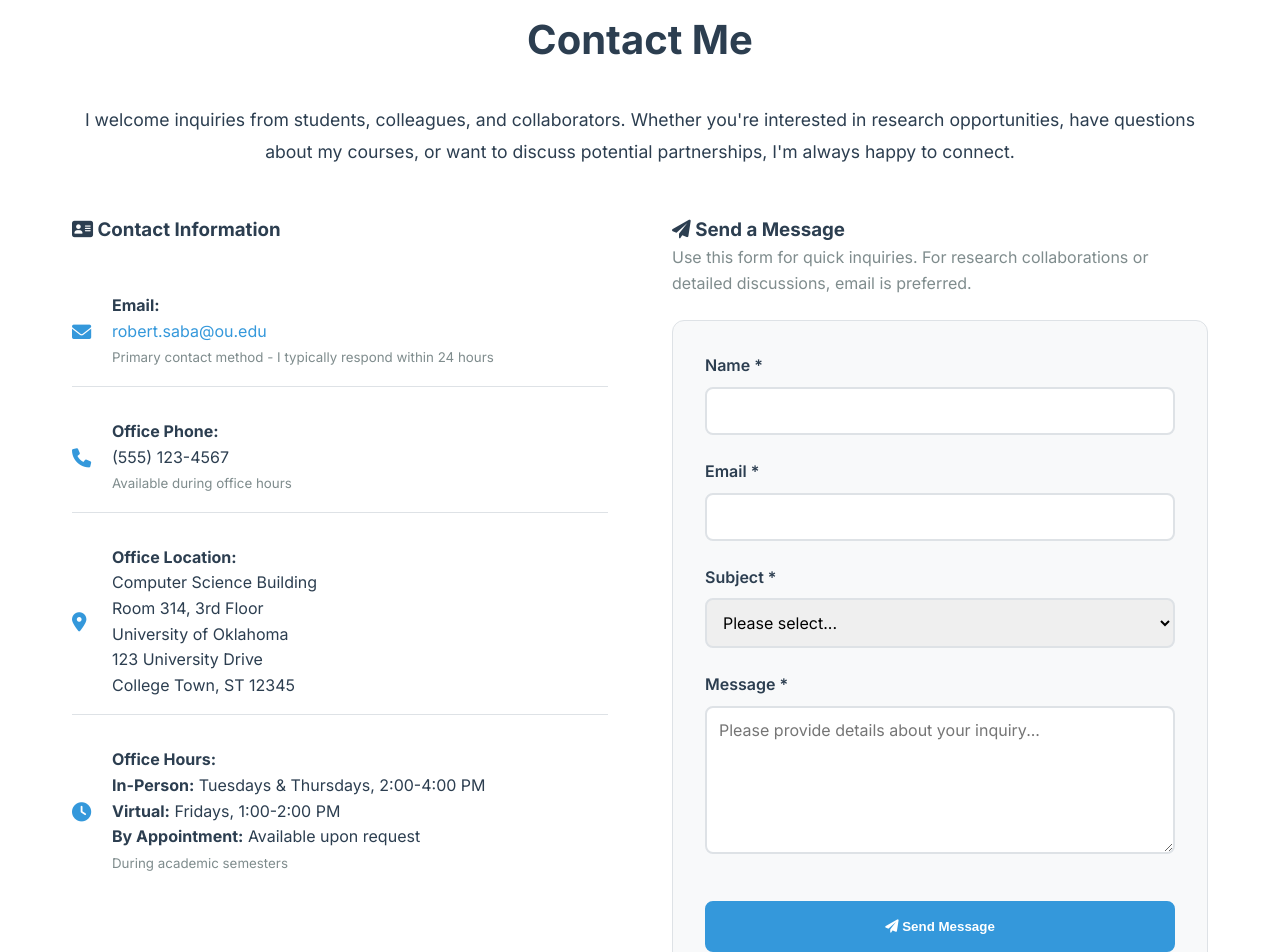
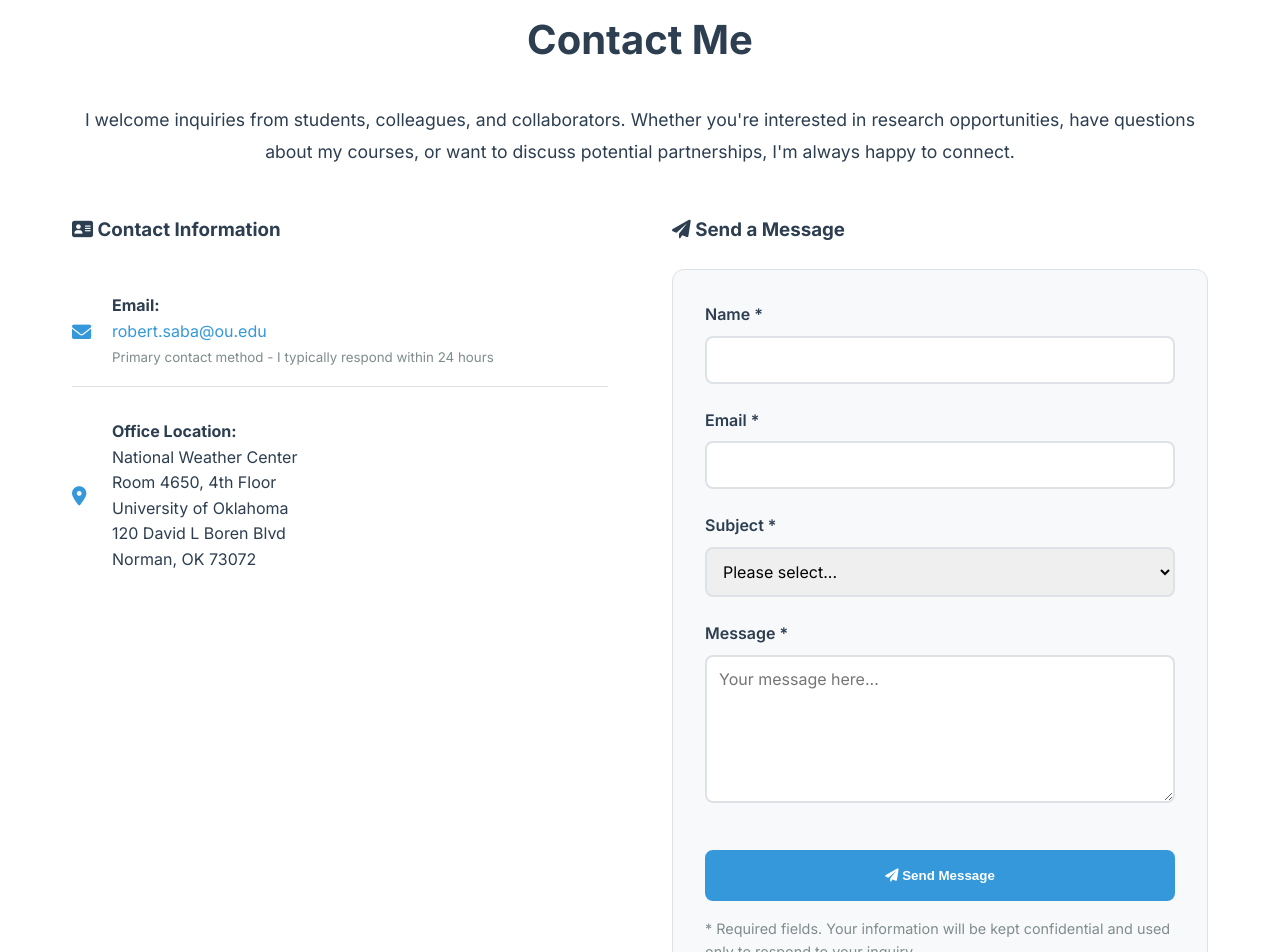
Before and after one commit to bobbysaba/bobbysaba.github.io, a Jekyll site: the page built from contact.md, in a window 1280 px wide and 1400 px high. Shown: the part 440-1392 px from the top of the window. Built offline with Jekyll 4.4.1, drawn with Linux system fonts in a browser that asks for light colours.

Commit message:
editing contact page

```diff
--- a/contact.md
+++ b/contact.md
@@ -2,7 +2,7 @@
 # Jekyll front matter
 layout: default
 title: "Contact Me"
-description: "Get in touch - office hours, contact information, and how to reach me"
+description: "Contact Me | Bobby Saba"
 permalink: /contact/
 ---
 
@@ -31,28 +31,28 @@
                 </div>
             </div>
 
-            <div class="contact-item">
+            <!-- <div class="contact-item">
                 <i class="fas fa-phone"></i>
                 <div>
                     <strong>Office Phone:</strong><br>
                     (555) 123-4567<br>
                     <small style="color: var(--text-light);">Available during office hours</small>
                 </div>
-            </div>
+            </div> -->
 
             <div class="contact-item">
                 <i class="fas fa-map-marker-alt"></i>
                 <div>
                     <strong>Office Location:</strong><br>
-                    Computer Science Building<br>
-                    Room 314, 3rd Floor<br>
+                    National Weather Center<br>
+                    Room 4650, 4th Floor<br>
                     {{ site.author.location }}<br>
-                    123 University Drive<br>
-                    College Town, ST 12345
+                    120 David L Boren Blvd<br>
+                    Norman, OK 73072
                 </div>
             </div>
 
-            <div class="contact-item">
+            <!-- <div class="contact-item">
                 <i class="fas fa-clock"></i>
                 <div>
                     <strong>Office Hours:</strong><br>
@@ -61,15 +61,14 @@
                     <strong>By Appointment:</strong> Available upon request<br>
                     <small style="color: var(--text-light);">During academic semesters</small>
                 </div>
-            </div>
+            </div> -->
         </div>
 
         <!-- Quick Contact Form -->
         <div class="contact-form">
             <h3><i class="fas fa-paper-plane"></i> Send a Message</h3>
             <p style="margin-bottom: 1.5rem; color: var(--text-light);">
-                Use this form for quick inquiries. For research collaborations or detailed discussions,
-                email is preferred.
+
             </p>
 
             <!-- Note: This is a static form. For a working contact form, you'll need to integrate
```
Also changed, not shown: other parts of contact.md (+1 -1 lines), 2 other files.
